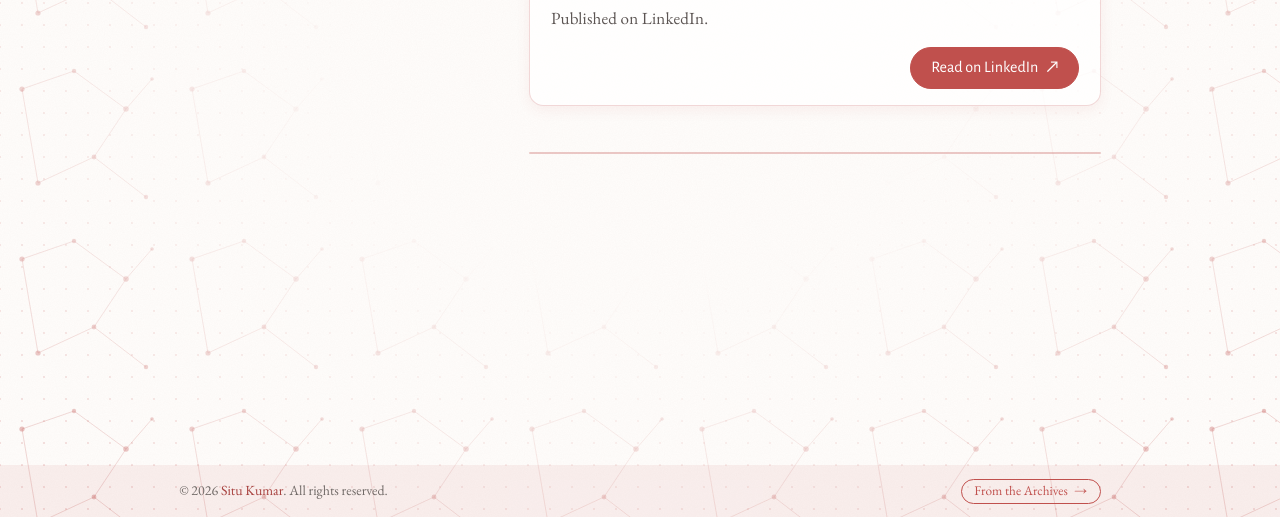
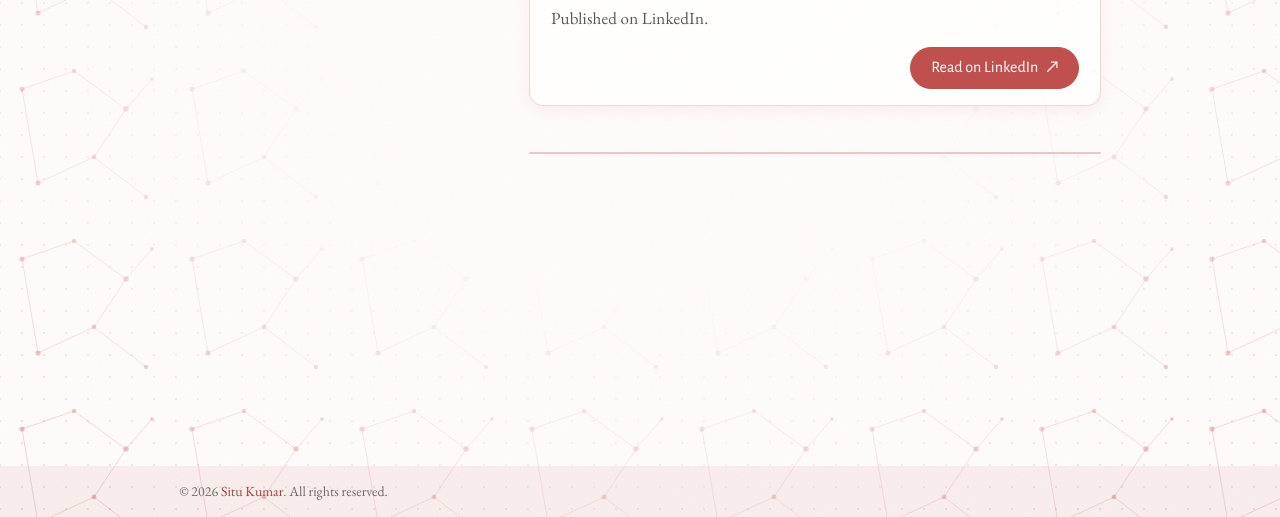
Before and after one commit to situ0214/Portfolio, a plain HTML site: page blog.html in a window 1280 px wide. Shown: the part 283-800 px from the top of the page. Drawn offline with nearby package versions, Linux system fonts and the light colour scheme; a web font is replaced by a local one.

Commit message:
removing archieve blog

```diff
--- a/blog.html
+++ b/blog.html
@@ -408,7 +408,7 @@
 <footer>
   <div class="footer-inner">
     <p>&copy; 2026 <strong>Situ Kumar</strong>. All rights reserved.</p>
-    <a class="archive-link" href="archives.html">From the Archives <span aria-hidden="true">&rarr;</span></a>
+
   </div>
 </footer>
 
```
